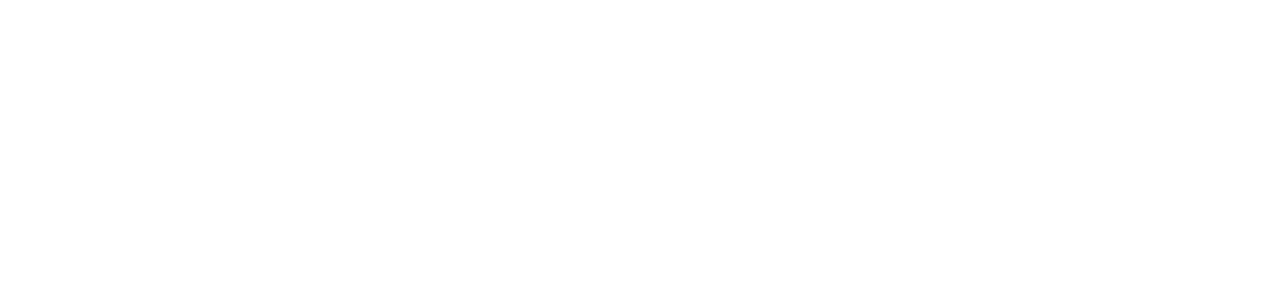
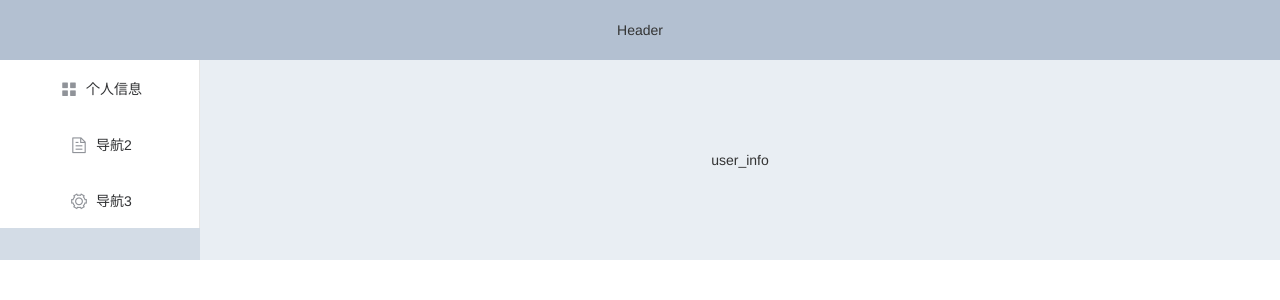
Before and after one commit to SUNSTARK/C2C-Web, a Vue app: page /user/info in a window 1280 px wide. Shown: the top 300 px of the page. Built offline with nearby package versions, Linux system fonts and the light colour scheme.

Commit message:
增加目录栏

```diff
--- /dev/null
+++ b/src/pages/personal_center/Aside.vue
@@ -0,0 +1,45 @@
+<template>
+  <el-aside width="200px">
+    <el-menu default-active="act" class="el-menu-vertical-demo" @open="handleOpen" @close="handleClose">
+      <router-link to="/user/info">
+        <el-menu-item index="/user/info">
+          <i class="el-icon-menu"></i>
+          <span slot="title">个人信息</span>
+        </el-menu-item>
+      </router-link>
+      <el-menu-item index="1">
+        <i class="el-icon-document"></i>
+        <span slot="title">导航2</span>
+      </el-menu-item>
+      <el-menu-item index="2">
+        <i class="el-icon-setting"></i>
+        <span slot="title">导航3</span>
+      </el-menu-item>
+    </el-menu>
+  </el-aside>
+</template>
+
+<script>
+  export default {
+    name: "Aside",
+    data(){
+      return {
+        act: window.location.pathname
+      }
+    },
+    methods: {
+      handleOpen(key, keyPath) {
+        console.log(key, keyPath);
+      },
+      handleClose(key, keyPath) {
+        console.log(key, keyPath);
+      }
+    }
+  }
+</script>
+
+<style>
+a {
+  text-decoration: none;
+}
+</style>
--- a/src/pages/personal_center/index.vue
+++ b/src/pages/personal_center/index.vue
@@ -2,17 +2,20 @@
   <el-container>
     <el-header>Header</el-header>
     <el-container>
-      <el-aside width="200px">Aside</el-aside>
+      <Aside/>
       <el-container>
-        <el-main>Main</el-main>
+        <router-view/>
       </el-container>
     </el-container>
   </el-container>
 </template>
 
 <script>
+  import Aside from './Aside'
+
   export default {
-    name: "index"
+    name: "index",
+    components: {Aside}
   }
 </script>
 
--- /dev/null
+++ b/src/pages/personal_center/user_info/index.vue
@@ -0,0 +1,13 @@
+<template>
+  <el-main>user_info</el-main>
+</template>
+
+<script>
+    export default {
+        name: "user_info"
+    }
+</script>
+
+<style scoped>
+
+</style>
--- a/src/router/admin.js
+++ b/src/router/admin.js
@@ -22,7 +22,17 @@
     component: () => import("../pages/personal_center"),
     meta: {
       title: '个人中心'
-    }
+    },
+    children:[
+      {
+        path: "/user/info",
+        name: "user_info",
+        component: () => import("../pages/personal_center/user_info"),
+        meta: {
+          title: '个人中心/用户信息'
+        },
+      }
+    ]
   }];
 
 let adminRouterGuard = (to, next) => {
```
